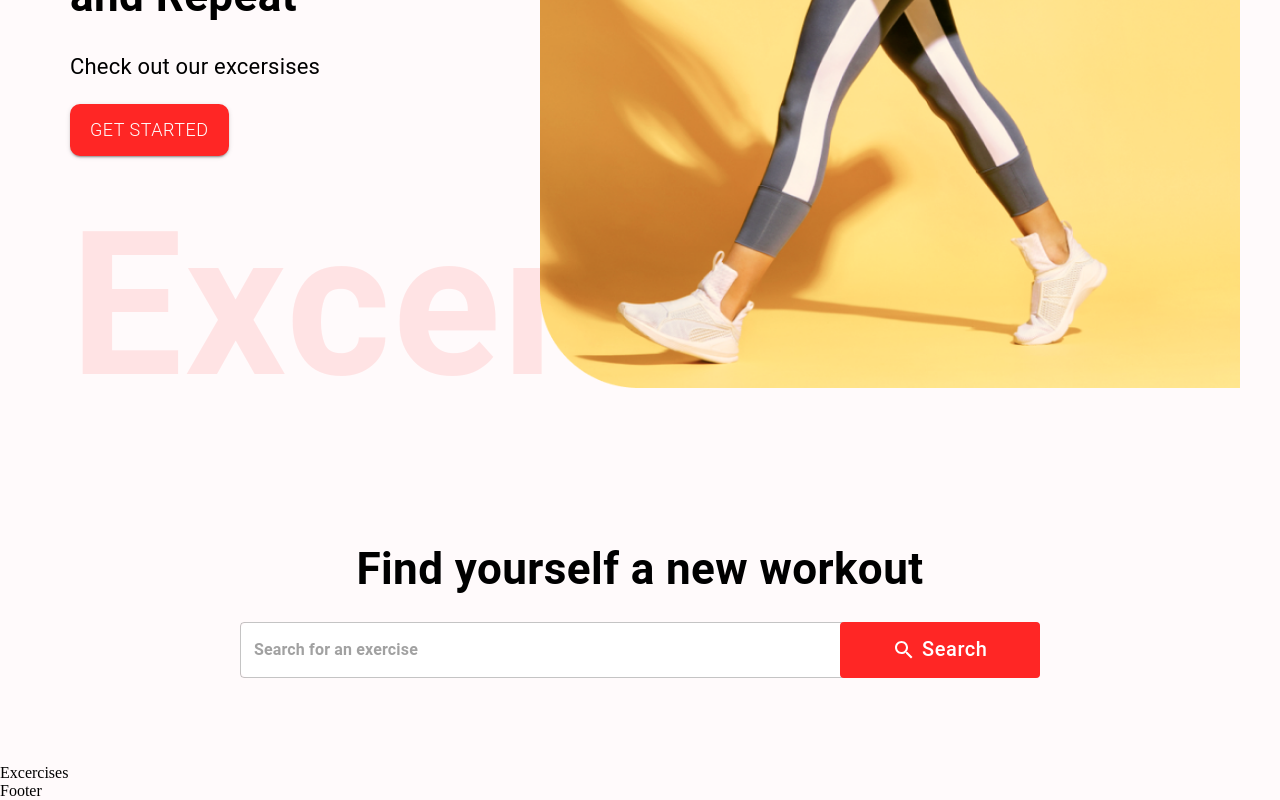
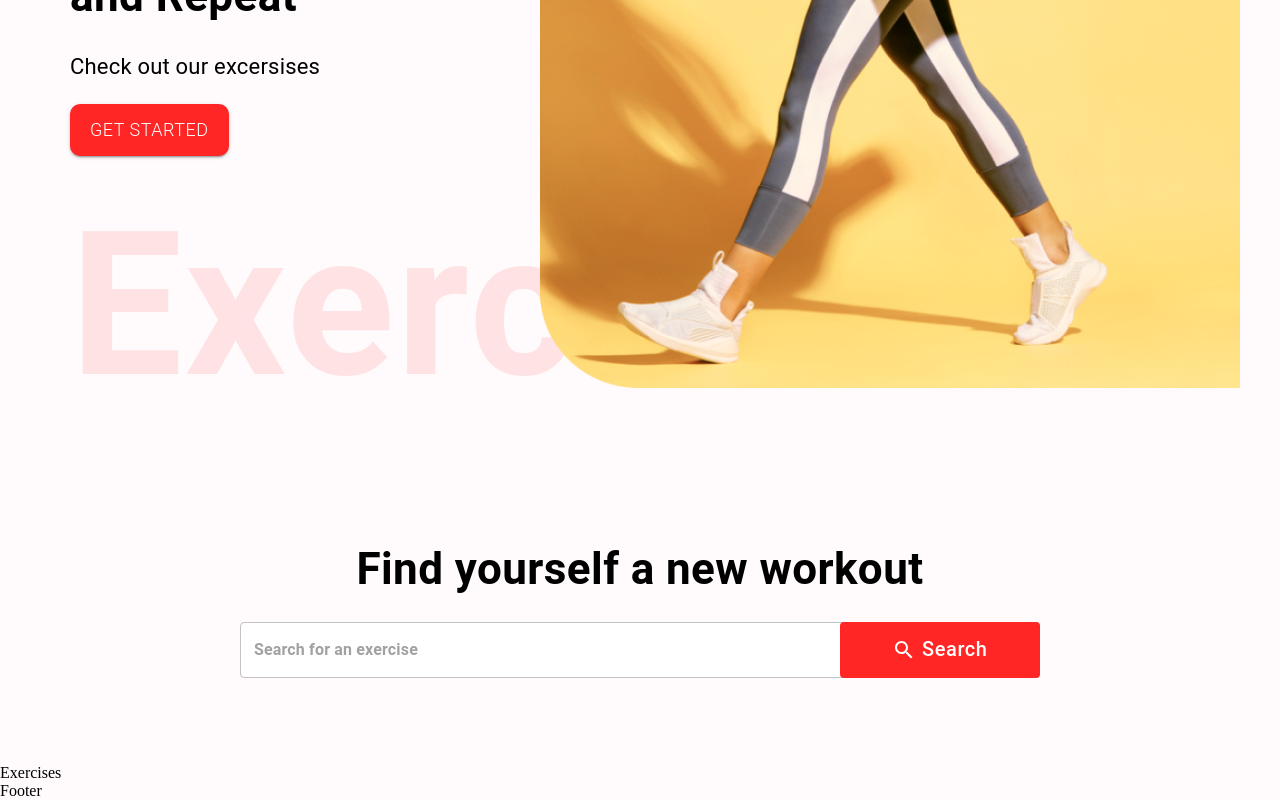
Before and after one commit to Yanters/Gym-Exercises, a React (Create React App) app: page / in a window 1280 px wide. Shown: the part 478-1278 px from the top of the page. Built offline with nearby package versions, Linux system fonts and the light colour scheme.

Commit message:
Fix typo

```diff
--- a/src/components/Excercises.jsx
+++ /dev/null
@@ -1,7 +0,0 @@
-import React from 'react';
-
-const Excercises = () => {
-  return <div>Excercises</div>;
-};
-
-export default Excercises;
--- /dev/null
+++ b/src/components/Exercises.jsx
@@ -0,0 +1,7 @@
+import React from 'react';
+
+const Exercises = () => {
+  return <div>Exercises</div>;
+};
+
+export default Exercises;
--- a/src/components/HeroBanner.jsx
+++ b/src/components/HeroBanner.jsx
@@ -52,7 +52,7 @@ const HeroBanner = () => {
         }}
         fontSize='200px'
       >
-        Excercise
+        Exercise
       </Typography>
       <img src={HeroBannerImg} alt='Hero Banner' className='hero-banner-img' />
     </Box>
--- a/src/components/SearchExcercises.jsx
+++ b/src/components/SearchExercises.jsx
@@ -1,7 +1,7 @@
 import React, { useState } from 'react';
 import { Box, Button, Stack, TextField, Typography } from '@mui/material';
 
-const SearchExcercises = () => {
+const SearchExercises = () => {
   const [search, setSearch] = useState('');
 
   const handleSearch = async () => {
@@ -72,4 +72,4 @@ const SearchExcercises = () => {
   );
 };
 
-export default SearchExcercises;
+export default SearchExercises;
--- a/src/pages/ExcersiseDetails.jsx
+++ b/src/pages/ExerciseDetails.jsx
@@ -1,7 +1,7 @@
 import React from 'react';
 
 const ExcersiseDetails = () => {
-  return <div>ExcersiseDetails</div>;
+  return <div>ExerciseDetails</div>;
 };
 
 export default ExcersiseDetails;
--- a/src/pages/Home.jsx
+++ b/src/pages/Home.jsx
@@ -1,17 +1,17 @@
-import React from 'react'
-import Excercises from '../components/Excercises'
-import HeroBanner from '../components/HeroBanner'
-import SearchExcercises from '../components/SearchExcercises'
-import { Box } from '@mui/material'
+import React from 'react';
+import Exercises from '../components/Exercises';
+import HeroBanner from '../components/HeroBanner';
+import SearchExercises from '../components/SearchExercises';
+import { Box } from '@mui/material';
 
 const Home = () => {
   return (
     <Box>
       <HeroBanner />
-      <SearchExcercises />
-      <Excercises />
+      <SearchExercises />
+      <Exercises />
     </Box>
-  )
-}
+  );
+};
 
-export default Home
+export default Home;
```
